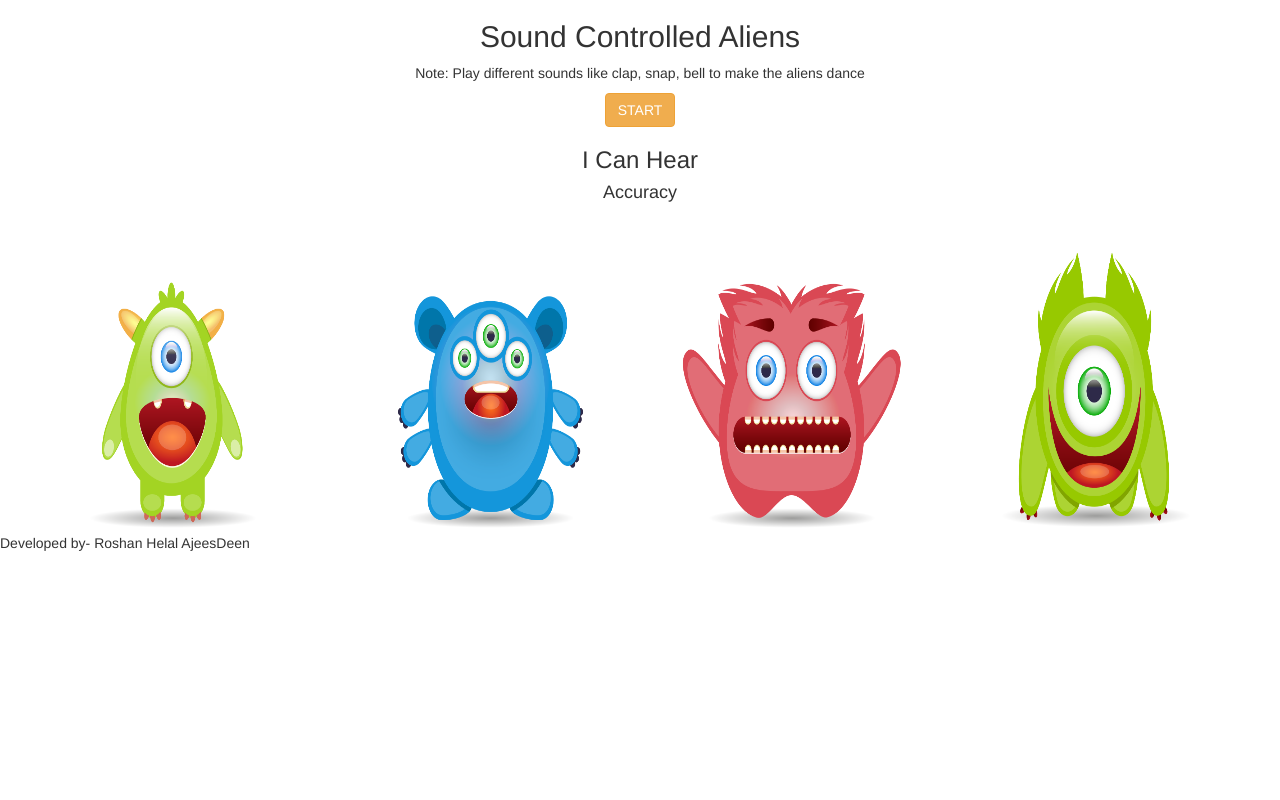
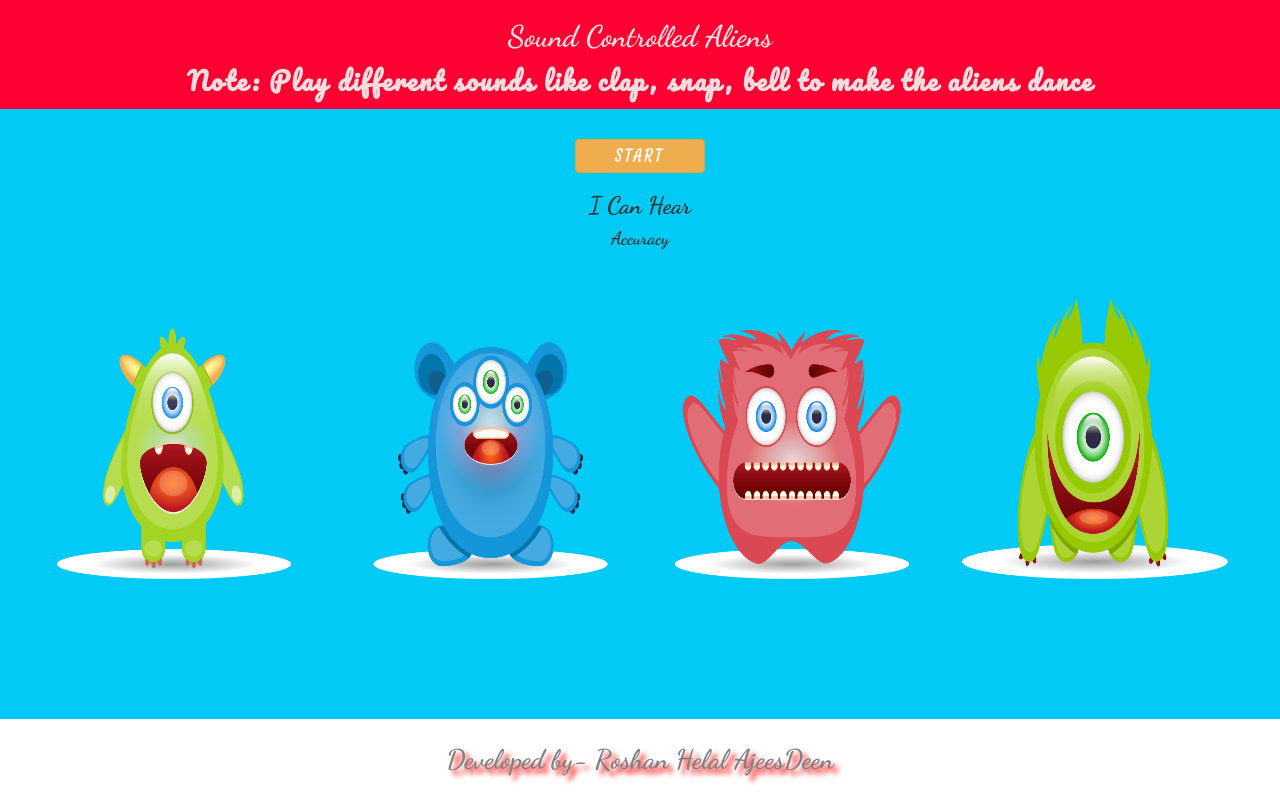
Before and after one commit to Roshanhelal/Sound-identification-web-app, a plain HTML site: page index.html in a window 1280 px wide. Drawn offline with nearby package versions, Linux system fonts and the light colour scheme.

Commit message:
Add files via upload

```diff
--- a/index.html
+++ b/index.html
@@ -8,6 +8,15 @@
     <script src="https://maxcdn.bootstrapcdn.com/bootstrap/3.4.0/js/bootstrap.min.js"></script>
     <script src="https://unpkg.com/ml5@0.4.3/dist/ml5.min.js"></script>
     <link rel="stylesheet" type="text/css" href="style.css">
+    <link rel="preconnect" href="https://fonts.googleapis.com">
+<link rel="preconnect" href="https://fonts.gstatic.com" crossorigin>
+<link href="https://fonts.googleapis.com/css2?family=Dancing+Script:wght@700&display=swap" rel="stylesheet">
+<link rel="preconnect" href="https://fonts.googleapis.com">
+<link rel="preconnect" href="https://fonts.gstatic.com" crossorigin>
+<link href="https://fonts.googleapis.com/css2?family=Dancing+Script:wght@700&family=Pacifico&display=swap" rel="stylesheet">
+<link rel="preconnect" href="https://fonts.googleapis.com">
+<link rel="preconnect" href="https://fonts.gstatic.com" crossorigin>
+<link href="https://fonts.googleapis.com/css2?family=Dancing+Script:wght@700&family=Pacifico&family=Satisfy&display=swap" rel="stylesheet">
   </head>
 
   <body>
--- a/main.js
+++ b/main.js
@@ -1 +1,13 @@
 //https://teachablemachine.withgoogle.com/models/2P7yo-Y2E/
+
+function startClassification(){
+    navigator.mediaDevices.getUserMedia({
+        audio:true
+    })
+    classifier=ml5.soundClassifier('https://teachablemachine.withgoogle.com/models/2P7yo-Y2E/model.json',modelready)
+
+}
+
+function modelready(){
+    classifier.classify(gotResults)
+}
--- a/style.css
+++ b/style.css
@@ -0,0 +1,36 @@
+body
+{
+    font-family: 'Dancing Script', cursive;
+    background-color: #02caf7;
+}
+.header_div{
+    background-color: rgb(255, 0, 51);
+    color:rgb(247, 221, 221);
+    font-size: 30px;
+    font-weight: bolder;
+}
+.header_div p{
+    font-size: 25px;
+    font-family: 'Pacifico', cursive;
+    letter-spacing: 2px;
+    font-weight: bold;
+}
+.main_div button{
+    margin-top: 30px;
+    font-family: 'Satisfy', cursive;
+    width: 130px;
+    font-weight: bolder;
+    letter-spacing: 3px;
+}
+.copy_right_footer{
+    position: fixed;
+    color: gray;
+    bottom: 0px;
+    width: 100%;
+    font-size: 27px;
+    background-color: rgb(255, 255, 255);
+    line-height: 3;
+    text-align: center;
+    text-shadow: 5px 5px 5px red;
+
+}
```
